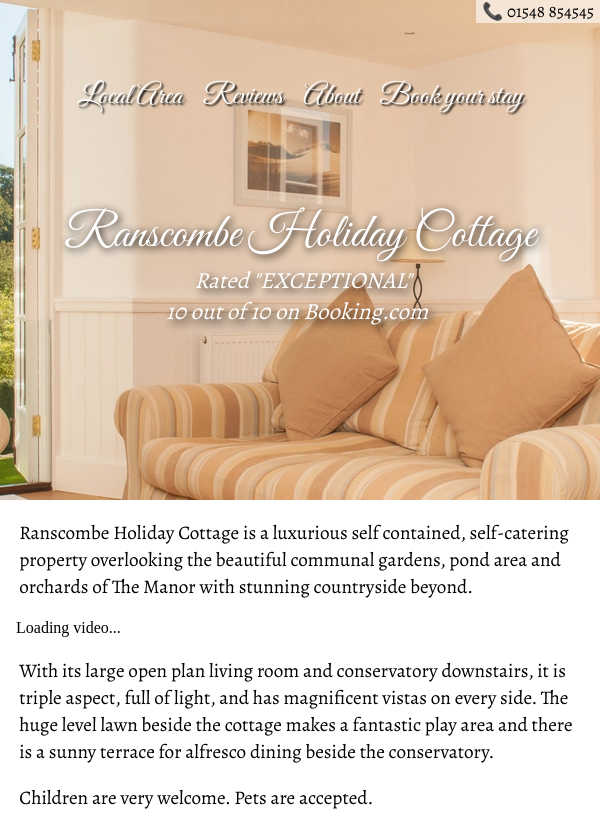
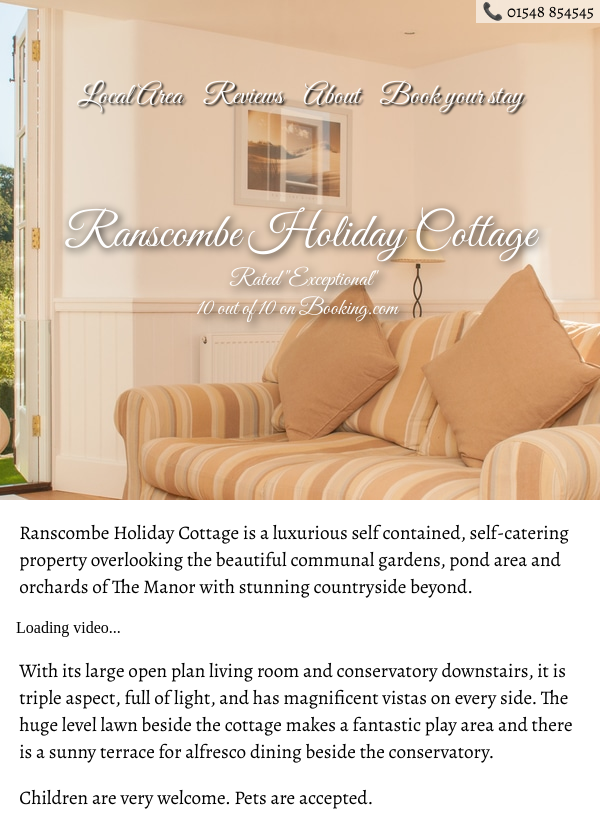
Before and after one commit to ranscombehc/ranscombehc.github.io, a plain HTML site: page index.html in a window 600 px wide. Shown: the top 814 px of the page. Drawn offline with nearby package versions, Linux system fonts and the light colour scheme; a script that the page names is missing.

Commit message:
Changes font on Booking.com endorsement on home page, and tweak to directions.

```diff
--- a/index.html
+++ b/index.html
@@ -33,7 +33,7 @@
       "titlespan">Ranscombe Holiday Cottage</span></a>
     </div>
 	<div class="exceptionalDiv">
-			<span class="exceptionalSpan">Rated "EXCEPTIONAL"<br>10 out of 10 on Booking.com</span>
+			<span class="exceptionalSpan">Rated "Exceptional"<br>10 out of 10 on Booking.com</span>
 		</div>
   </div>
   <div id="topgap"></div>
--- a/styles.css
+++ b/styles.css
@@ -82,9 +82,9 @@ and (min-width : 600px) {
 .exceptionalDiv {
     width: 100%;
     text-align: center;
-    font-family: 'Alegreya', Georgia, serif;
-	font-style: italic;
+    font-family: 'Great Vibes', Georgia, serif;
     font-size: calc(5px + 3vw);
+	color: white;
 }
 #topgap {
     height: 50vw;
@@ -142,15 +142,14 @@ and (max-width : 601px) {
 .exceptionalSpan {
     padding-left: 1%;
     padding-right: 1%;
-    color: white;
     text-shadow: 4px 4px 10px black;
 }
 .exceptionalDiv {
     width: 100%;
     text-align: center;
-    font-family: 'Alegreya', Georgia, serif;
+    font-family: 'Great Vibes', Georgia, serif;
     font-size: calc(5px + 3vw);
-	font-style: italic;
+	color: white;
 }
 .title {
     width: 100%;
@@ -224,7 +223,6 @@ p {
 .exceptionalSpan {
     padding-left: 1%;
     padding-right: 1%;
-    color: white;
     text-shadow: 4px 4px 10px black;
 }
 
```
Also changed, not shown: about.html (+5 -5 lines).
